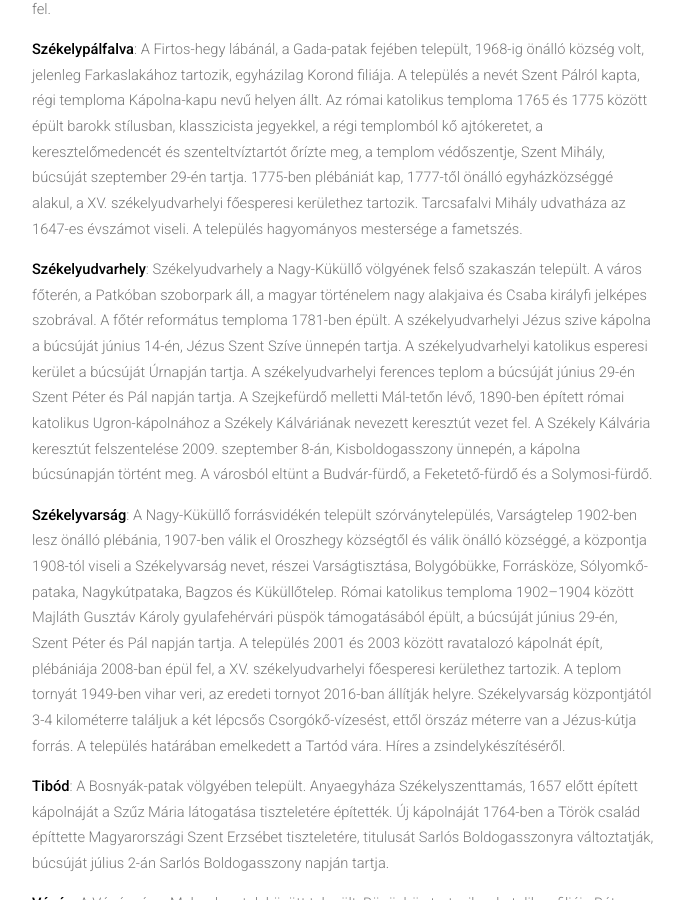
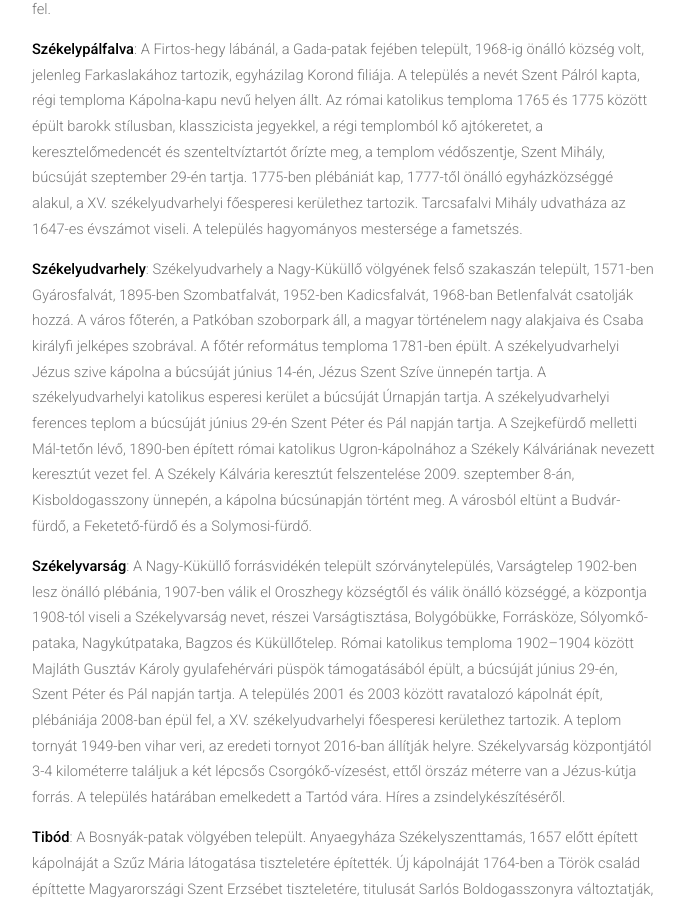
Before and after one commit to siculia/siculia.github.io, a Jekyll site: the page built from siculia-udvarhelyszek.html, in a window 1280 px wide and 900 px high, scrolled down 10981 px. Shown: the whole window, without its empty margins (128-814 px from the left). Built offline with Jekyll 4.4.1, drawn with Linux system fonts in a browser that asks for light colours; nearby versions of some CDN libraries; library files that are not in the unit come from our copies.

Commit message:
Bethlenfalva

```diff
--- a/siculia-marosszek.html
+++ b/siculia-marosszek.html
@@ -62,7 +62,7 @@ layout: default
 							<p style="text-align: left;"><b>Marosszentanna</b>: A Maros jobb partján települt, északi részén állt egykor Benefalva. Marosbárdos, Udvarfalva és Várhegy tartozik hozzá. A településen népvándorlás-kori temetőt tártak fel. Református templomának félköríves szentélye, diadalíve, szentélyboltozata, a szentségtartó fülkéje román stílusban épült a 13. századmásodik felében, 14. századi freskó díszíti. A szentély freskóit először 1911-1912-ben tárják fel, a szentély falának központi falképe a Szent Anna harmadmagával, Szent Annát és a szent családot ábrázolja. A templomhajó nyugati oldalán fatorony állt, a jelenlegi templomtorony 1930-ban épül fel, ekkor pusztult el a nyugati hajófal falfestményeinek nagy része is. Román ortodox temploma 1929-ben épült fel.  A marosszentannai Demeter József fafaragó mester kegyszobrok faragásával szerzett a helységnek hírnevet.</p>
 							<p style="text-align: left;"><b>Marosszentgyörgy</b>: A Maros bal partján települt, Csejd és Tófalva tartozik hozzá. Román-kori templomát 1731-ben átalakítják és a katolikusok újraszentelik, 1750-ben kazettás mennyezetet kap, templomtornya  1823-ban, plébániája 1936-ban készült el. Református temploma 1938-ban, unitárius temploma 1997-ben épült. A marosszentgyörgyi, vagy Petki István-féle udvarház a 17. században épült. Az udvarházat 1870-ben a Máriaffi család kastéllyá alakítja át, vele szemben áll a Máriaffi-kápolna. A település területén mintegy harminc forrás található. A Máriaffi-kastély alatti réten található az 1880-ban felépült Sós-fürdő, ahol ma szálloda, étterem, szauna, fitness terem, édes- és sósvizû fedett és kültéri medence várja a vendégeket. A sós-jódos Marosszentgyörgyi-fürdő 1914-ben épül fel.</p>
 							<p style="text-align: left;"><b>Marosszentkirály</b>: Marosszentkirály régi neve Székelyháza. Összenőtt Hídvéggel, Egerszeggel és Náznánfalvával. A klastrom-tetői kerekdombon állt az 1350-ben felszentelt a Boldogságos Szűzről elnevezett székelyházai pálos kolostor és kolostortemplom. A pálos kolostor kriptaboltozatának köveit 1864-ben elbontják. A 13. századi elején épült templom hajóját és a szentély falait díszítő, az alaxandriai Szent Katalin-legendját ábrázoló freskókat 1894-ben Nemes Ödön és Kelemen Lajos találják meg. A templom temetőjében 1890-ben ezüst hajkarikák kerülnek elő. Marosszentkirály 1239-ben épült régi református templomát 1900-ban lebontják, a falfesmények a hajóval és a félköríves szentéllyel együtt megsemmisülnek, a faragott részletek a kolozsvári múzeumba kerülnek, román kori toronya megmarad.</p>
-							<p style="text-align: left;"><b>Marosvásárhely</b>: Marosvásárhely római katolikus plébániái, a Keresztelő Szent János plébánia, búcsúját június 24-én, Keresztelő Szent János születése ünnepén tartja, a Szent Imre plébánia, a Szent Miklós plébánia, A Szent Kozma és Damján plébánia, a Magyarországi Szent Erzsébet plébánia, a Remete Szent Antal plébánia és a remeteszegi Szent Család plébánia. A marosvásárhelyi unitárius templom alapkövét 1929. július 28-án helyezik el, a templom ünnepélyes felszentelésére 1930. július 20-án került sor. A Bolyai-téri unitárius egyházközség mellett 1999. február 14-én létrejön Kövesdombi unitárius egyházközség, templomának alapkövét 1999. november 21-én helyezik el.</p>
+							<p style="text-align: left;"><b>Marosvásárhely</b>: Marosvásárhely városa Benefalva, Gordásfalva, Hídvég, Kisfalud, Kis- és Nagyvásári, Kisudvar, Székelyfalva településekből áll. Marosvásárhely római katolikus plébániái, a Keresztelő Szent János plébánia, búcsúját június 24-én, Keresztelő Szent János születése ünnepén tartja, a Szent Imre plébánia, a Szent Miklós plébánia, A Szent Kozma és Damján plébánia, a Magyarországi Szent Erzsébet plébánia, a Remete Szent Antal plébánia és a remeteszegi Szent Család plébánia. A marosvásárhelyi unitárius templom alapkövét 1929. július 28-án helyezik el, a templom ünnepélyes felszentelésére 1930. július 20-án került sor. A Bolyai-téri unitárius egyházközség mellett 1999. február 14-én létrejön Kövesdombi unitárius egyházközség, templomának alapkövét 1999. november 21-én helyezik el.</p>
 							<p style="text-align: left;"><b>Magyarbükkös</b>: Magyarbükkös Marosbogáttól délre a Marosba ömlő Ózd-patak völgyében, a patak jobb partján fekszik.</p>
 							<p style="text-align: left;"><b>Meggyesfalva</b>: Maroskeresztúr községközpont, Székelykakasd tartozik hozzá.</p>
 							<p style="text-align: left;"><b>Nagyernye</b>: A Maros bal partján, az Ernye-patak Marosba ömlésénél települt, Székelykál, Sáromberke, Ikland, Erdőszengyel és Székes tartozik hozzá. Az unitáriusok 1729 után, a reformátusok 1784-1788 között építik fel a templomukat. A 13. századból származó régi temploma helyére 1904-ben új katolikus templom épül. Görög-katolikus temploma 1931-ben épül fel, jelenleg ortodox templom. A nagyernyei Bálintitt kastély a 19. század elején, új gótikus stilusban báró Bálintitt József építi fel, aki itt őrizte Kovacsóczy Farkas kancellár levéltárát és könyvtárát. A nagyernyei kastélyt 1946-ban átalakítják, 1954-től iskola, ovoda és néprajzi múzeum működött benne.</p>
--- a/siculia-udvarhelyszek.html
+++ b/siculia-udvarhelyszek.html
@@ -119,7 +119,7 @@ layout: default
 							<p style="text-align: left;"><b>Székelyszentmihály</b>: Székelyszentmihály a Gada-, a Szalon- és a Szalom-patakok Nyikóba torkollásánál fekszik, özigazgatásilag Siménfalvához tartozik.</p>
 							<p style="text-align: left;"><b>Székelyszentlélek</b>: A Felső-Nyikó mentén, a Fehér-Nyikó patak felső folyásánál települt. Farkaslaka, Malomfalva, Bogárfalva és Szencsed anyaegyháza volt. A régi temploma a település mellett épült, ajtaja 13. századi, amit a 15. században átépítenek, később kőfallal veszik körül. A haranglábja helyett 1764-ben kőtornyot építenek. A régebbi harangját 1626-ban az újabbat 1928-ban öntötték. A római katolikus templomot barokk stílusban átépítik, 1837-ben felújítják és a Szentlélek tiszteletére szentelik, búcsúját Pünkösdkor tartja. A templom mellett találjuk Balázsi Dénes helytörténész 1977-ben létrehozott néprajzi múzeumát, előtte az 1848-ban készült malomfalvi galambdúcos székelykaput. A településhatárában tizennégy különböző borvízforrás fakad. Székelyszentlélek és Farkaslaka között, a Gordon hegy csúcsára egy közel húszonkét méter magas, fémből készült Jézus Szive kilátót emeltek, amelyet 2013. augusztus 17-én avatták fel.</p>
 							<p style="text-align: left;"><b>Székelypálfalva</b>: A Firtos-hegy lábánál, a Gada-patak fejében települt, 1968-ig önálló község volt, jelenleg Farkaslakához tartozik, egyházilag Korond filiája. A település a nevét Szent Pálról kapta, régi temploma Kápolna-kapu nevű helyen állt. Az római katolikus temploma 1765 és 1775 között épült barokk stílusban, klasszicista jegyekkel, a régi templomból kő ajtókeretet, a keresztelőmedencét és szenteltvíztartót őrízte meg, a templom védő­szent­je, Szent Mihály, búcsúját szeptember 29-én tartja. 1775-ben plébániát kap, 1777-től önálló egyházközséggé alakul, a XV. székelyudvarhelyi főesperesi kerülethez tartozik. Tarcsafalvi Mihály udvatháza az 1647-es évszámot viseli. A település hagyományos mestersége a fametszés. </p>
-							<p style="text-align: left;"><b>Székelyudvarhely</b>: Székelyudvarhely a Nagy-Küküllő völgyének felső szakaszán települt. A város főterén, a Patkóban szoborpark áll, a magyar történelem nagy alakjaiva és Csaba királyfi jelképes szobrával. A főtér református temploma 1781-ben épült. A székelyudvarhelyi Jézus szive kápolna a búcsúját június 14-én, Jézus Szent Szíve ünnepén tartja. A székelyudvarhelyi katolikus esperesi kerület a búcsúját Úrnapján tartja. A székelyudvarhelyi ferences teplom a búcsúját június 29-én Szent Péter és Pál napján tartja. A Szejkefürdő melletti Mál-tetőn lévő, 1890-ben épített római katolikus Ugron-kápolnához a Székely Kálváriának nevezett keresztút vezet fel. A Székely Kálvária keresztút felszentelése 2009. szeptember 8-án, Kisboldogasszony ünnepén, a kápolna búcsúnapján történt meg. A városból eltünt a Budvár-fürdő, a Feketető-fürdő és a Solymosi-fürdő.</p>
+							<p style="text-align: left;"><b>Székelyudvarhely</b>: Székelyudvarhely a Nagy-Küküllő völgyének felső szakaszán települt, 1571-ben Gyárosfalvát, 1895-ben Szombatfalvát, 1952-ben Kadicsfalvát, 1968-ban Betlenfalvát csatolják hozzá. A város főterén, a Patkóban szoborpark áll, a magyar történelem nagy alakjaiva és Csaba királyfi jelképes szobrával. A főtér református temploma 1781-ben épült. A székelyudvarhelyi Jézus szive kápolna a búcsúját június 14-én, Jézus Szent Szíve ünnepén tartja. A székelyudvarhelyi katolikus esperesi kerület a búcsúját Úrnapján tartja. A székelyudvarhelyi ferences teplom a búcsúját június 29-én Szent Péter és Pál napján tartja. A Szejkefürdő melletti Mál-tetőn lévő, 1890-ben épített római katolikus Ugron-kápolnához a Székely Kálváriának nevezett keresztút vezet fel. A Székely Kálvária keresztút felszentelése 2009. szeptember 8-án, Kisboldogasszony ünnepén, a kápolna búcsúnapján történt meg. A városból eltünt a Budvár-fürdő, a Feketető-fürdő és a Solymosi-fürdő.</p>
 							<p style="text-align: left;"><b>Székelyvarság</b>: A Nagy-Küküllő forrásvidékén települt szórványtelepülés, Varságtelep 1902-ben lesz önálló plébánia, 1907-ben válik el Oroszhegy községtől és válik önálló községgé, a központja 1908-tól viseli a Székelyvarság nevet, részei Varságtisztása, Bolygóbükke, For­rás­kö­ze, Sólyom­kő­pataka, Nagy­kút­pa­ta­ka, Bagzos és Küküllőtelep. Római katolikus temploma 1902–1904 között Majláth Gusztáv Károly gyulafehérvári püspök támogatásából épült, a búcsúját június 29-én, Szent Péter és Pál napján tartja.  A település 2001 és 2003 között ravatalozó kápolnát épít, plébániája 2008-ban épül fel, a XV. székelyudvarhelyi főesperesi kerülethez tartozik. A teplom tornyát 1949-ben vihar veri, az eredeti tornyot 2016-ban állítják helyre. Székelyvarság központjától 3-4 kilométerre találjuk a két lépcsős Csorgókő-vízesést, ettől örszáz méterre van a Jézus-kútja forrás. A település határában emelkedett a Tartód vára. Híres a zsindelykészítéséről.</p>
 							<p style="text-align: left;"><b>Tibód</b>: A Bosnyák-patak völgyében települt. Anyaegyháza Székelyszenttamás, 1657 előtt épített kápolnáját a Szűz Mária látogatása tiszteletére építették. Új kápolnáját 1764-ben a Török család építtette Magyarországi Szent Erzsébet tiszteletére, titulusát Sarlós Boldogasszonyra változtatják, búcsúját július 2-án Sarlós Boldogasszony napján tartja.
 							<p style="text-align: left;"><b>Vágás</b>: A Vágás- és a Malmok-patak között települt, Bögözhöz tartozik, a katolikus filiája Béta. Székelydobó és Vágás összeépült települések. Régi, Keresztelő Jánosnak szentelt, Székelydobóval közös templomáról 1488-ban tesznek említést, Brandenburgi Katalin az 1630. január 14-én kelt oklevelével a katolikusoknak adja, 1783-ban felújítják. Új római katolikus temploma 1843 és 1851 között, a középkori templom helyén és anyagának felhasználásával épült, alacsonyabb kőkerítés veszi körül, búcsúját egyetlenként Erdélyben augusztus 18-án Szent Ilona, vagy Szent Heléna napján tartja.  A Vágás melletti Pálhegyen a hagyomány szerint szerzetesek éltek, a 18. század elején megjelentek a trinitáriusok.  A trinitárius rend kolostora és temploma a plébánia területén állt. A Szent Ilona plébánia, a XV. Székelyudvarhelyi főesperesi kerülethez tartozik. A trinitáriusokra emlékeztetnek a katolikus templom mellett ültetett hatalmasra nőtt öreg cserefák (kocsányos tölgy) állnak. </p>
```
